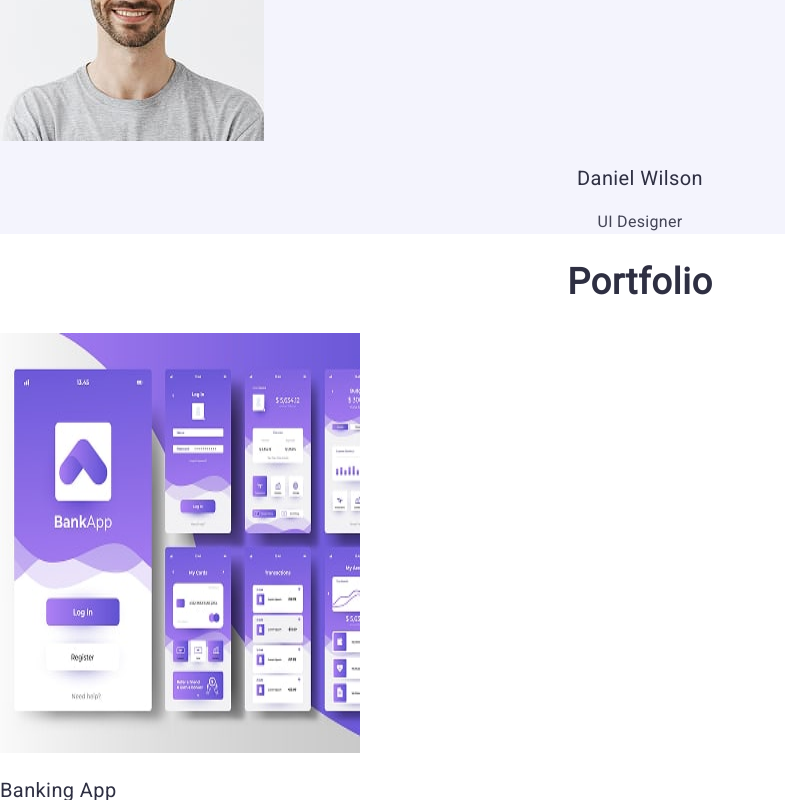
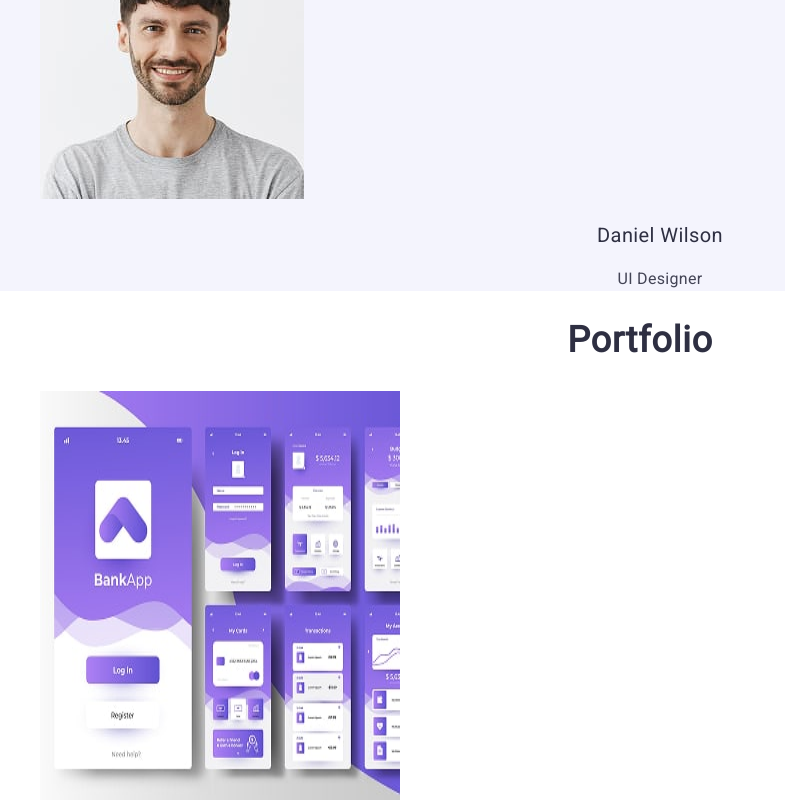
Before and after one commit to TonyaShelyakova41/goit-markup-hw-02, a plain HTML site: page index.html in a window 1280 px wide. Shown: the part 2000-2800 px from the top of the page, without its empty margins (0-785 px from the left). Drawn offline with nearby package versions, Linux system fonts and the light colour scheme.

Commit message:
next update

```diff
--- a/css/styles.css
+++ b/css/styles.css
@@ -6,8 +6,7 @@ body {
 
 ul {
     list-style-type: none;
-    padding: 0;
-    margin: 0;
+
 }
 
 a {
@@ -97,7 +96,6 @@ cursor: pointer
 /* ----Features----*/
 
 .visually-hidden {
-     position: absolute;
      margin: -1px;
     overflow: hidden;
     clip: rect(0, 0, 0, 0);
@@ -133,7 +131,7 @@ line-height: 1.11;
 letter-spacing: 0.02em;
 text-align: center;
 color: #2e2f42;
-text-transform: capitalize
+text-transform: capitalize;
 }
 
 .title-sub-team {
@@ -154,7 +152,7 @@ color: #434455;
 }
 
 /* ----portfolio----*/
-.title-portfolio {
+.portfolio-list-item {
     background-color: #FFFFFF;
 }
 
--- a/index.html
+++ b/index.html
@@ -103,7 +103,7 @@ problem to walk away with the perfect and creative solution. </p>
         <section class="portfolio">
             <h2 class="title-portfolio">Portfolio</h2>
             <ul class="title-portfolio-list">
-                <li>
+                <li class="portfolio-list-item">
                     <img class="image-portfolio-list" src="./images/bankapp.jpg" alt="Banking App" width="360" height="420" />
                     <h3 class="title-sub-portf">Banking App</h3>
                     <p class="text-portf">App</p>
```
